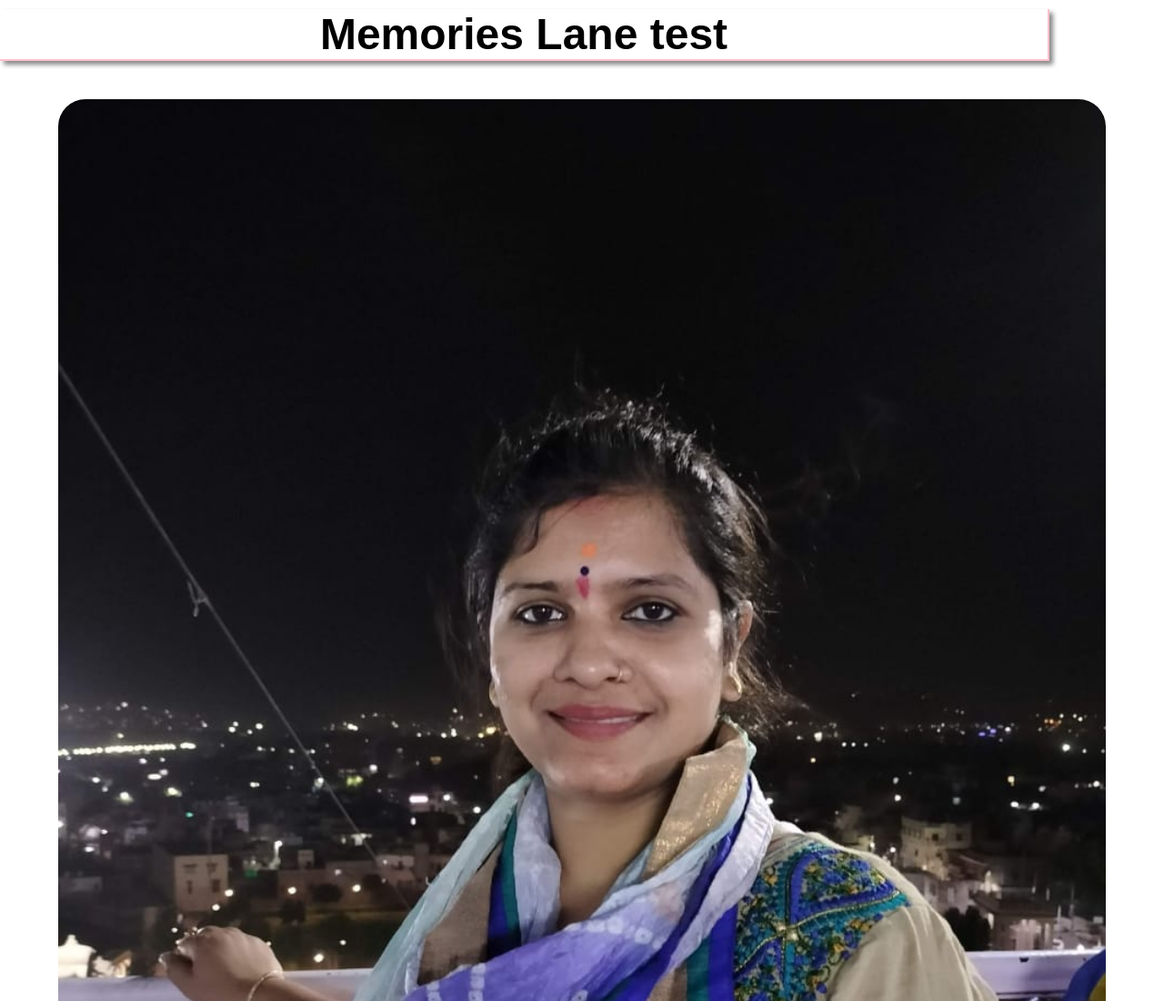
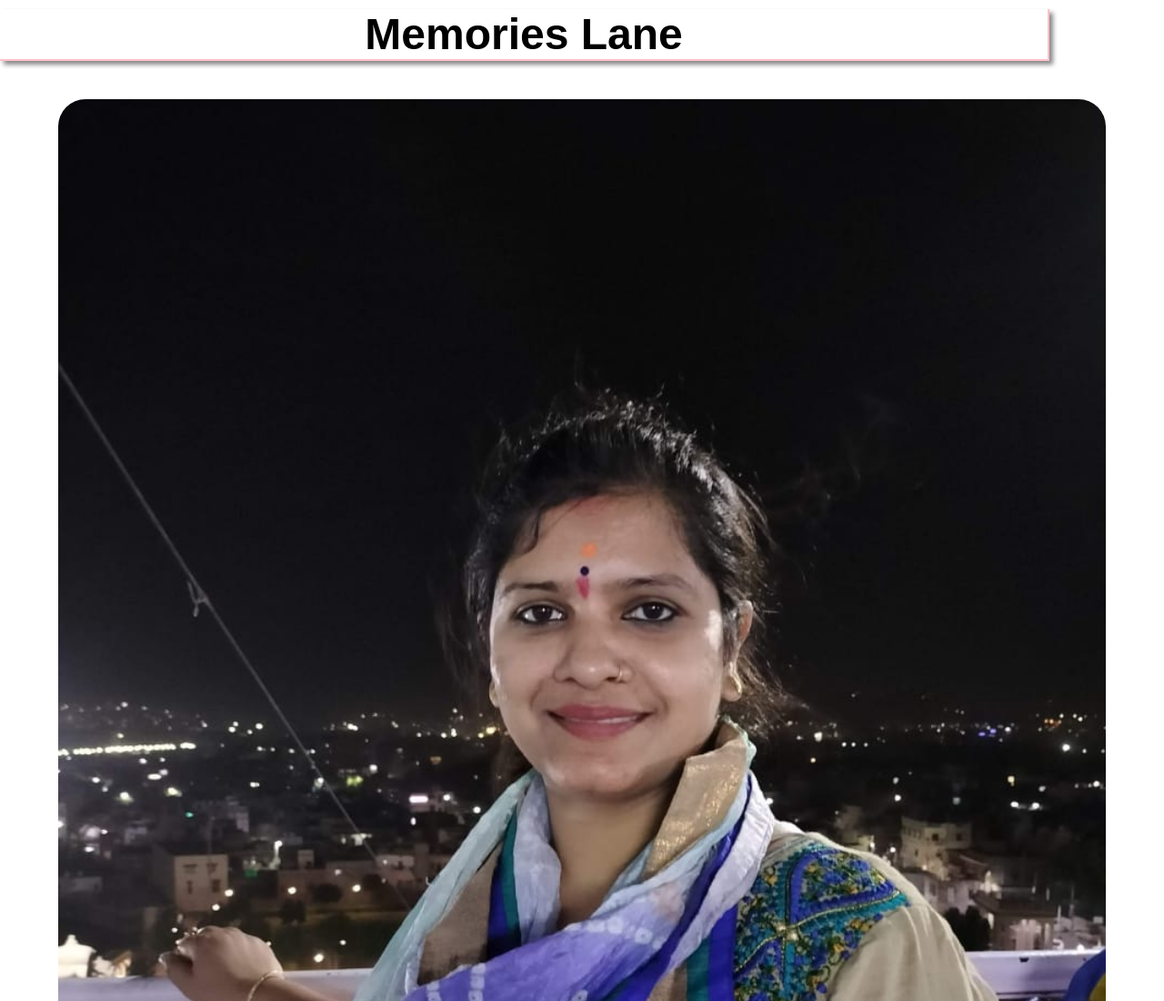
Before and after one commit to iamrahul-1/birthday, a plain HTML site: page memories.html in a window 1280 px wide. Shown: the top 1100 px of the page at 91% size. Drawn offline with Linux system fonts and the light colour scheme.

Commit message:
Update memories.html

```diff
--- a/memories.html
+++ b/memories.html
@@ -7,7 +7,7 @@
 	<link rel="stylesheet" type="text/css" href="style2.css">
 </head>
 <body>
-	<h1>Memories Lane test </h1>
+	<h1>Memories Lane</h1>
 	<div class="container">
 		<img src="images/img1.jpeg">
 		<img src="images/img2.jpeg">
```
